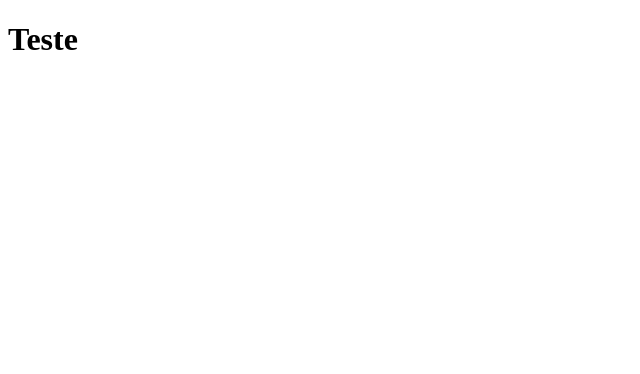
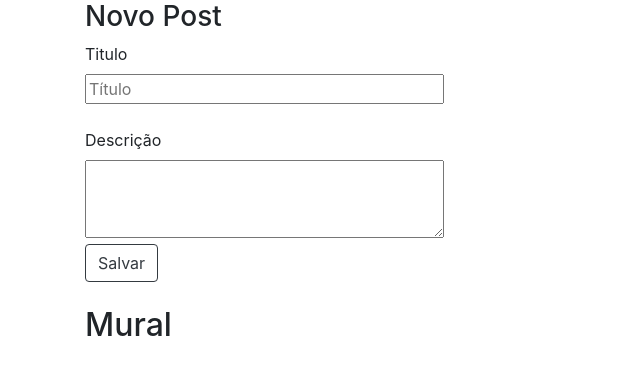
Before and after one commit to 9reis/Front-Back, a website: page public/index.html in a window 1280 px wide. Shown: the whole page, without its empty margins (0-640 px from the left). Drawn offline with nearby package versions, Linux system fonts and the light colour scheme.

Commit message:
Criado o front end do mural

```diff
--- a/public/index.html
+++ b/public/index.html
@@ -4,11 +4,34 @@
     <meta charset="UTF-8">
     <meta http-equiv="X-UA-Compatible" content="IE=edge">
     <meta name="viewport" content="width=device-width, initial-scale=1.0">
+    <!-- BOOTSTRAP-->
+    <link rel="stylesheet" href="https://cdn.jsdelivr.net/npm/bootstrap@4.6.1/dist/css/bootstrap.min.css" integrity="sha384-zCbKRCUGaJDkqS1kPbPd7TveP5iyJE0EjAuZQTgFLD2ylzuqKfdKlfG/eSrtxUkn" crossorigin="anonymous">
     <title>Mural de Aviso</title>
 </head>
 <body>
 
-    <h1>Teste</h1>
+<div class="container">
+    <h3>Novo Post</h3>
+    <div>
+        <label for="title">Titulo</label> <br>
+        <input type="text" id="title" size="30" placeholder="Título" > <br><br>
 
+        <label for="desc">Descrição</label><br>
+        <textarea id="desc" cols="33" rows="3"></textarea><br>
+        <button onclick="" type="button" class="btn btn-outline-dark">Salvar</button>
+    </div> <!-- FINAL FORM -->
+
+    <h2 class="mt-4">Mural</h2>
+
+    <div id="posts">
+
+    </div>
+
+
+</div> <!-- FINAL CONTAINER -->
+
+
+
+    <script src="./scripts/script.js"></script>
 </body>
 </html>
```
Also changed, not shown: public/css/style.css (deleted), public/scripts/script.js (added).
